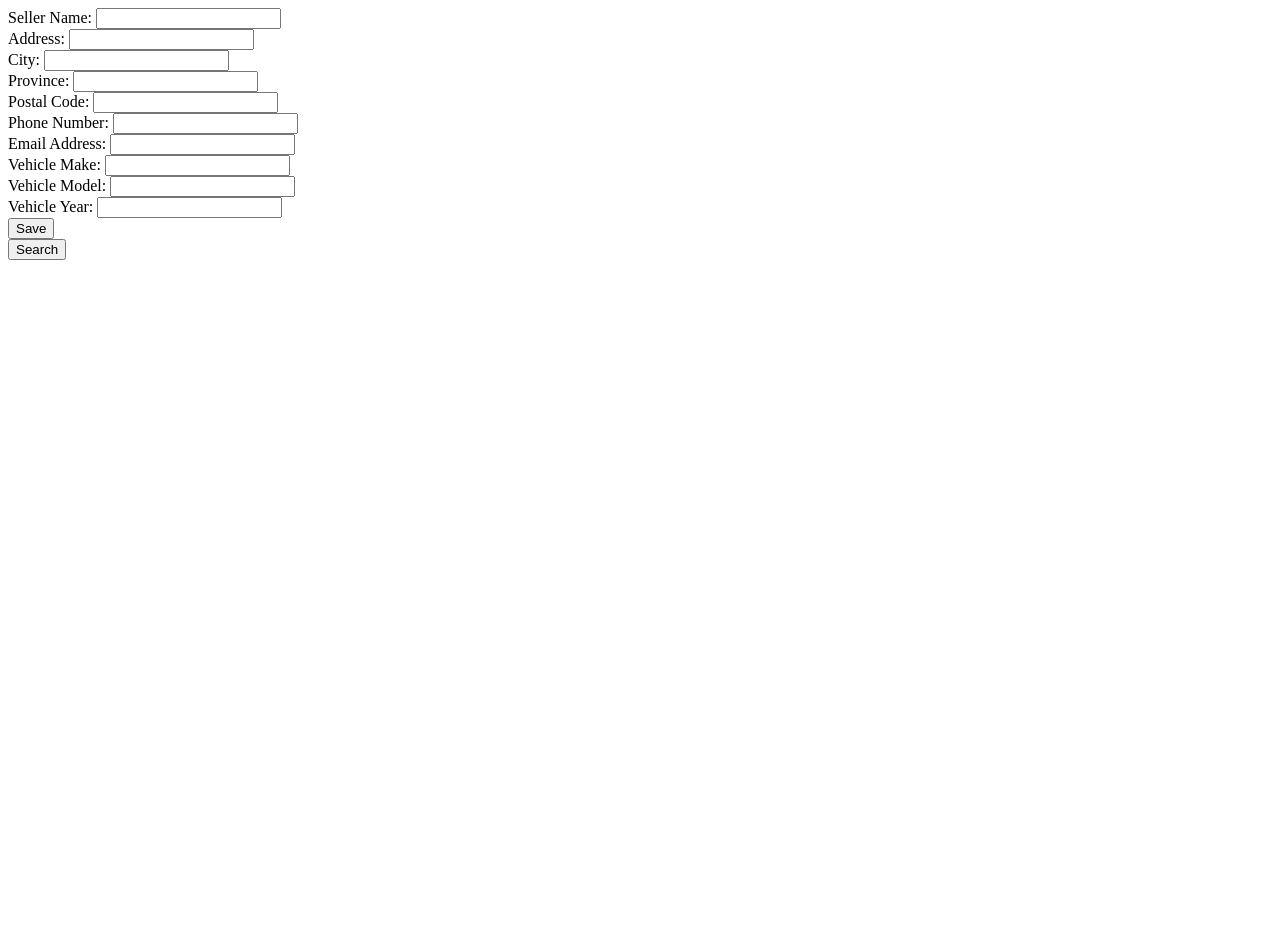
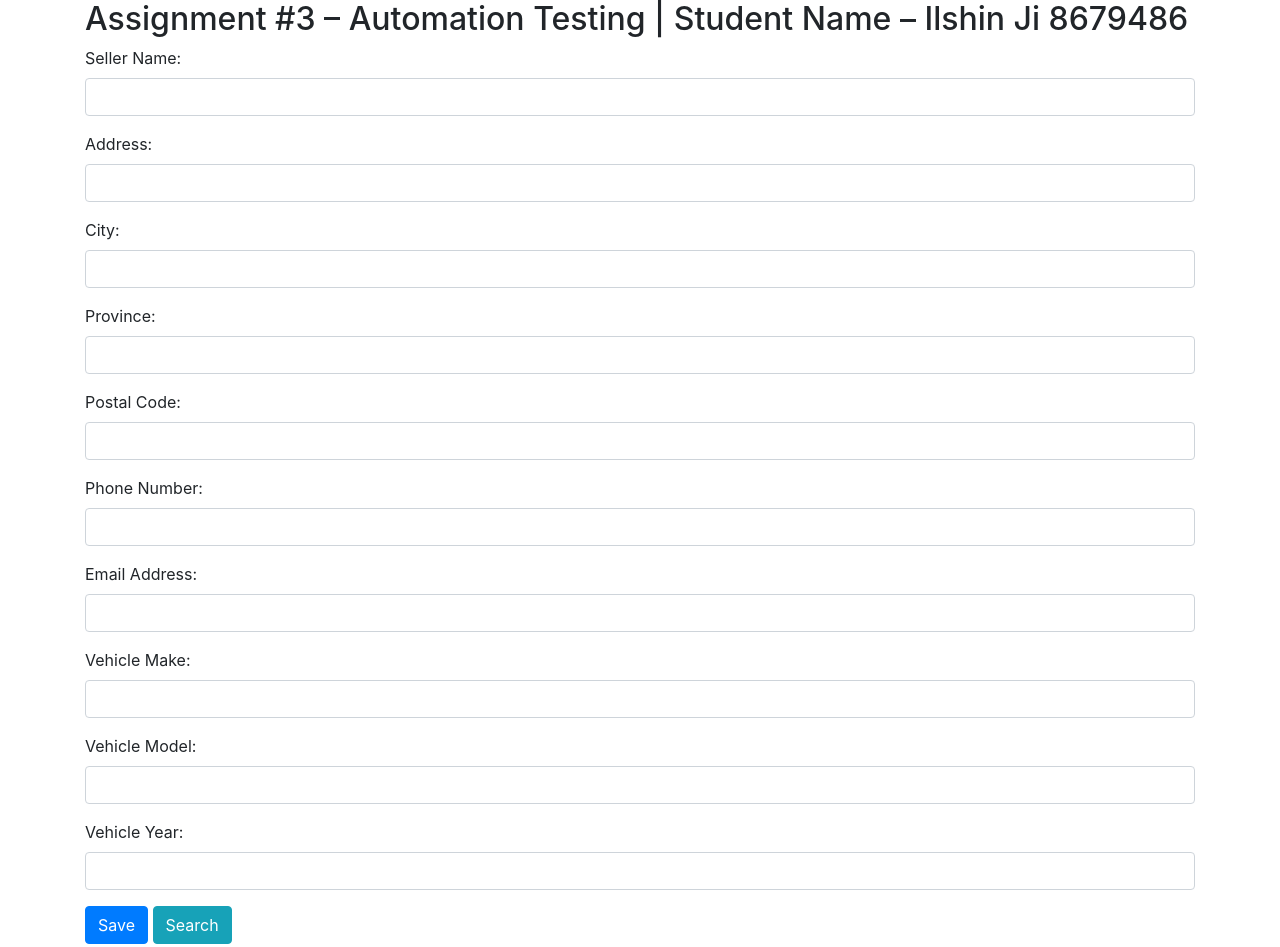
Before and after one commit to ilshin714/Quality_Assuarance_Selenium_with_Nunit, a plain HTML site: page ilshin_ji_8679486_Assignment3/web/index.html in a window 1280 px wide. Before the commit the page ends 800 px from the top, so only its background shows below. Drawn offline with nearby package versions, Linux system fonts and the light colour scheme.

Commit message:
final completion

```diff
--- a/ilshin_ji_8679486_Assignment3/web/index.html
+++ b/ilshin_ji_8679486_Assignment3/web/index.html
@@ -12,69 +12,74 @@
     <meta charset="utf-8" />
     <title>Assignment 3</title>
     <link rel="stylesheet" href="index.css">
-    <script src="https://ajax.googleapis.com/ajax/libs/jquery/3.6.0/jquery.min.js"></script>
+    <link rel="stylesheet" href="https://stackpath.bootstrapcdn.com/bootstrap/4.5.2/css/bootstrap.min.css">
+    <script src="https://stackpath.bootstrapcdn.com/bootstrap/4.5.2/js/bootstrap.min.js"></script>
+    <script src="https://stackpath.bootstrapcdn.com/bootstrap/4.5.2/js/bootstrap.bundle.min.js"></script>
     <script src="index.js"></script>
 
 </head>
 <body>
-
-    <div>
+<div class="container">
+    <h2>Assignment #3 – Automation Testing | Student Name – Ilshin Ji 8679486</h2>
+    <form>
+    <div class="form-group">
         <label for="txtSellerName">Seller Name: </label>
-        <input type="text" id="txtSellerName">
+        <input type="text" id="txtSellerName" class="form-control">
         <span id="txtSellerNameValidation" name="validation"></span>
     </div>
-
-    <div>
+    <div class="form-group">
         <label for="txtAddress">Address: </label>
-        <input type="text" id="txtAddress">
+        <input type="text" id="txtAddress" class="form-control">
         <span id="txtAddressValidation" name="validation"></span>
     </div>
-    <div>
+    <div class="form-group">
         <label for="txtCity">City: </label>
-        <input type="text" id="txtCity">
+        <input type="text" id="txtCity" class="form-control">
         <span id="txtCityValidation"></span>
     </div>
-    <div>
+    <div class="form-group">
         <label for="txtProvince">Province: </label>
-        <input type="text" id="txtProvince">
+        <input type="text" id="txtProvince" class="form-control">
         <span id="txtProvinceValidation" name="validation"></span>
     </div>
-    <div>
+    <div class="form-group">
         <label for="txtPostalCode">Postal Code: </label>
-        <input type="text" id="txtPostalCode">
+        <input type="text" id="txtPostalCode" class="form-control">
         <span id="txtPostalCodeValidation" name="validation"></span>
     </div>
-    <div>
+    <div class="form-group">
         <label for="txtPhoneNumber">Phone Number: </label>
-        <input type="text" id="txtPhoneNumber">
+        <input type="text" id="txtPhoneNumber" class="form-control">
         <span id="txtPhoneNumberValidation" name="validation"></span>
     </div>
-    <div>
+    <div class="form-group">
         <label for="txtEmail">Email Address: </label>
-        <input type="text" id="txtEmail">
+        <input type="text" id="txtEmail" class="form-control">
         <span id="txtEmailValidation" name="validation"></span>
     </div>
-    <div>
+    <div class="form-group">
         <label for="txtMake">Vehicle Make: </label>
-        <input type="text" id="txtMake">
+        <input type="text" id="txtMake" class="form-control">
         <span id="txtMakeValidation" name="validation"></span>
     </div>
-    <div>
+    <div class="form-group">
         <label for="txtModel">Vehicle Model: </label>
-        <input type="text" id="txtModel">
+        <input type="text" id="txtModel" class="form-control">
         <span id="txtModelValidation" name="validation"></span>
     </div>
-    <div>
+    <div class="form-group">
         <label for="txtYear">Vehicle Year: </label>
-        <input type="text" id="txtYear">
+        <input type="text" id="txtYear" class="form-control">
         <span id="txtYearValidation" name="validation"></span>
     </div>
-    <div>
-        <button id="btnSave">Save</button>
+    <div class="form-group">
+<!--        <button id="btnSave"></button>-->
+        <input type="button" id="btnSave" id="btnSave" class="btn btn-primary" value = "Save">
+        <input type="button" id="btnSearch" class="btn btn-info" value="Search">
     </div>
-    <input type="button" id="btnSearch" value="Search">
+    </form>
+    <div id="result"></div>
 
-
-    <div id="result"></div>
+</div>
 </body>
 </html>
--- a/ilshin_ji_8679486_Assignment3/web/index.js
+++ b/ilshin_ji_8679486_Assignment3/web/index.js
@@ -14,7 +14,6 @@ function init(){
     if(JSON.parse(localStorage.getItem("datas")) !=null){
         datas = JSON.parse(localStorage.getItem("datas"));
     }
-
 
     var sellerName = document.getElementById("txtSellerName");
     var address = document.getElementById("txtAddress");
@@ -84,7 +83,6 @@ function init(){
     phoneNumber.addEventListener('input', content =>{
         var phoneRegex = /^\(?([1-9]{1}[0-9]{2})\)?[-. ]?([0-9]{3})[-. ]?([0-9]{4})$/;
         phoneNumber.value = content.target.value;
-
         var txtPhoneNumberValidation = document.getElementById("txtPhoneNumberValidation");
         var message = "";
         if(!phoneRegex.test(phoneNumber.value)){
```
Also changed, not shown: ilshin_ji_8679486_Assignment3/obj/Release/netcoreapp3.1/ilshin_ji_8679486_Assignment3.csproj.FileListAbsolute.txt, 7 other files.
